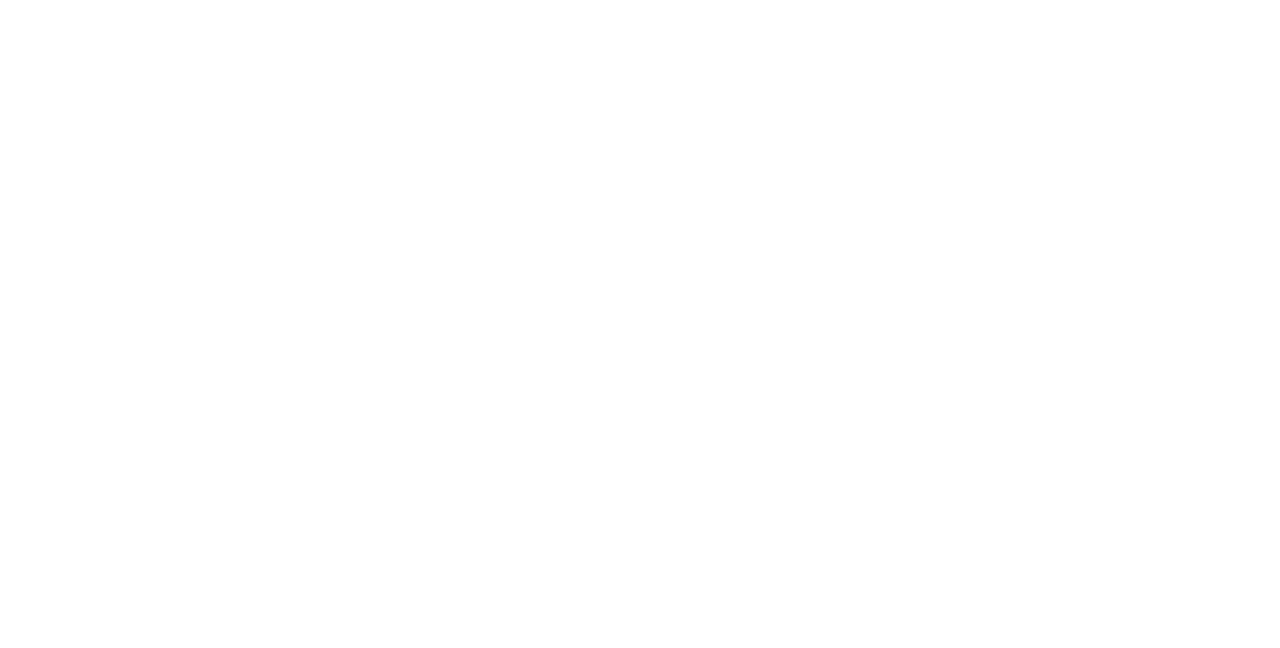
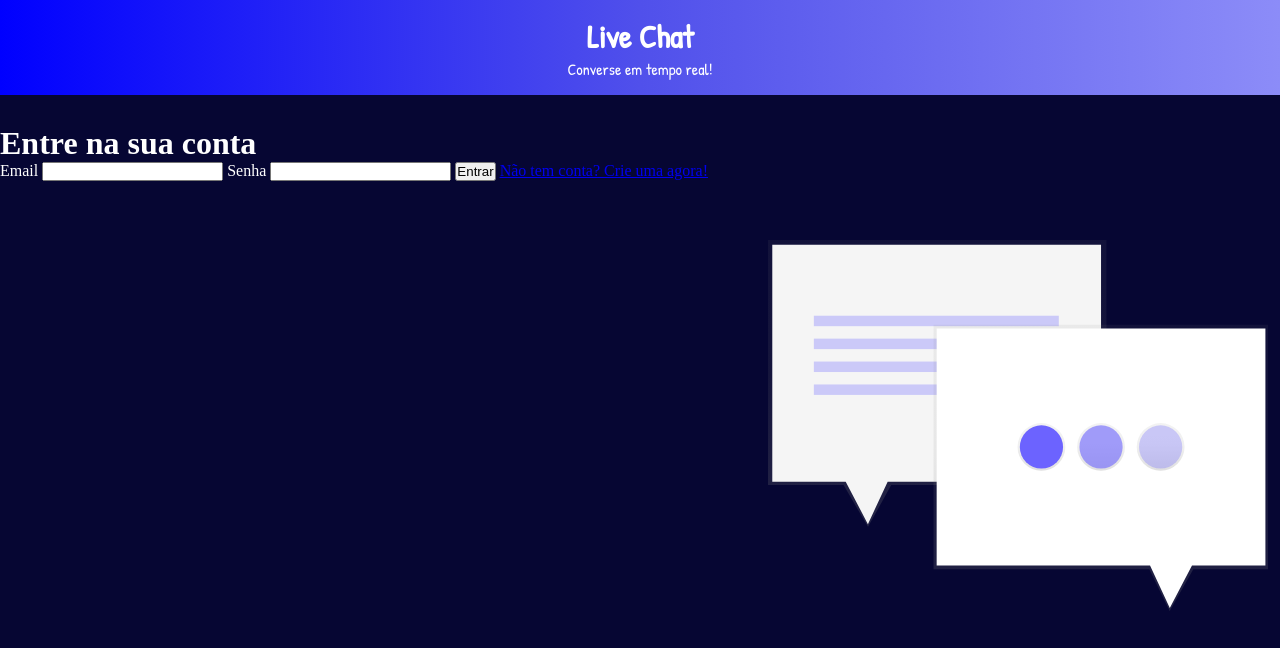
Before and after one commit to pedrohenriquebraga/chat-realtime, a website: page src/views/login-page.html in a window 1280 px wide. Drawn offline with Linux system fonts and the light colour scheme.

Commit message:
Create the login page

```diff
--- /dev/null
+++ b/public/styles/login-page.css
@@ -0,0 +1,28 @@
+@import url("https://fonts.googleapis.com/css2?family=Patrick+Hand&display=swap");
+
+* {
+  margin: 0;
+  padding: 0;
+  box-sizing: border-box;
+}
+
+body {
+  width: 100%;
+  height: 100%;
+  background: url(/assets/background-chat.svg) no-repeat #060633;
+  background-size: 500px;
+  background-position: 60vw 30vh;
+  color: white;
+}
+
+header {
+  width: 100%;
+  display: flex;
+  margin-bottom: 30px;
+  font-family: "Patrick Hand", cursive;
+  flex-direction: column;
+  align-items: center;
+  background-image: linear-gradient(to right, blue, #5050eb, #8c8cf8);
+  color: white;
+  padding: 15px;
+}
--- /dev/null
+++ b/public/styles/register-page.css
@@ -0,0 +1,12 @@
+* {
+    margin: 0;
+    padding: 0;
+    box-sizing: border-box;
+  }
+
+  body {
+    width: 100%;
+    height: 100%;
+    background-color: #060633;
+    color: white;
+  }
--- a/src/server.js
+++ b/src/server.js
@@ -8,7 +8,7 @@ const io = require('socket.io')(server)
 
 // Iniciando o db
 const mongoose = require('mongoose')
-mongoose.connect(MONGODB_CONNECTION || 'mongodb://localhost:27017/livechat', {
+mongoose.connect(process.env.MONGODB_CONNECTION || 'mongodb://localhost:27017/livechat', {
     useNewUrlParser: true,
     useUnifiedTopology: true,
 });
@@ -34,12 +34,12 @@ if ((date.getHours() >= 3 && date.getDay() >= 30) || messageController.index().l
 
 // Página de Login
 app.get('/login', (req, res) => {
-    return res.send('Faça o Login')
+    return res.sendFile(__dirname + '/views/login-page.html')
 })
 
 // Página de Registro
 app.get('/register', (req, res) => {
-    return res.send('Registre-se no Live Chat!!')
+    return res.sendFile(__dirname + '/views/register-page.html')
 })
 
 // Página do Chat
--- a/src/views/login-page.html
+++ b/src/views/login-page.html
@@ -1,11 +1,27 @@
 <!DOCTYPE html>
 <html lang="pt-br">
-<head>
-    <meta charset="UTF-8">
-    <meta name="viewport" content="width=device-width, initial-scale=1.0">
+  <head>
+    <meta charset="UTF-8" />
+    <meta name="viewport" content="width=device-width, initial-scale=1.0" />
     <title>Login</title>
-</head>
-<body>
+    <link rel="stylesheet" href="/styles/login-page.css" />
+  </head>
+  <body>
+    <header>
+      <h1>Live Chat</h1>
+      <p>Converse em tempo real!</p>
+    </header>
+    <form action="" method="post">
+      <h1>Entre na sua conta</h1>
 
-</body>
+      <label for="email">Email</label>
+      <input type="email" name="email" id="email" />
+
+      <label for="password">Senha</label>
+      <input type="password" name="password" id="password" />
+
+      <button type="submit">Entrar</button>
+      <a href="/register">Não tem conta? Crie uma agora!</a>
+    </form>
+  </body>
 </html>
```
Also changed, not shown: src/views/register-page.html (+2 -1 lines), public/assets/background-chat.svg (added), public/assets/chat.svg (deleted).
